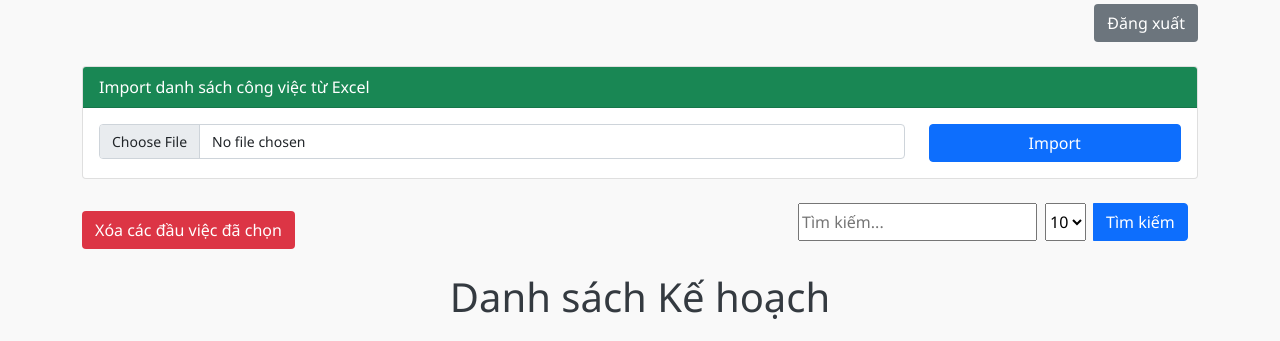
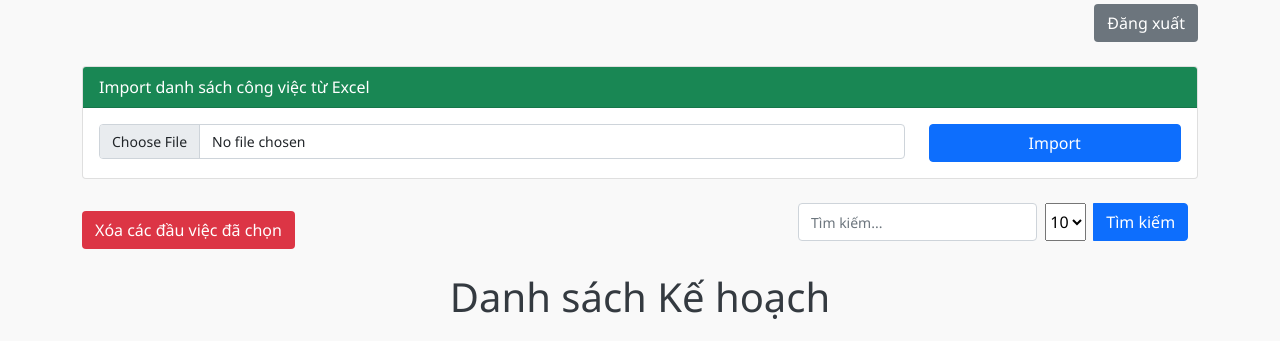
Before and after one commit to lamtp1/IT_BRAIN, a Flask app: page /dashboard in a window 1280 px wide; the page is wider, and only the part inside the window is pictured. Shown: the part 144-485 px from the top of that part. Run offline with Flask 2, Linux system fonts and the light colour scheme; the visitor is signed in with stand-in values (Sample User, id 1); data that the repository does not hold is empty; some libraries are stand-ins or nearby versions.

Commit message:
chinh thanh tim kiem

```diff
--- a/lcnt/templates/chatgpt_backup.html
+++ b/lcnt/templates/chatgpt_backup.html
@@ -194,7 +194,7 @@
             <div class="input-group" style="width: 400px;">
                 <!-- Thanh chọn Số bản ghi / Search -->
                 <form method="GET" action="/dashboard" class="mb-3 d-flex gap-2">
-                    <input type="text" name="search" value="{{ q }}" placeholder="Tìm kiếm..." />
+                    <input type="text" name="search" value="{{ q }}" class="form-control" placeholder="Tìm kiếm..." />
 
                     <select name="page_size">
                         <option value="5" {% if page_size==5 %}selected{% endif %}>5</option>
```
